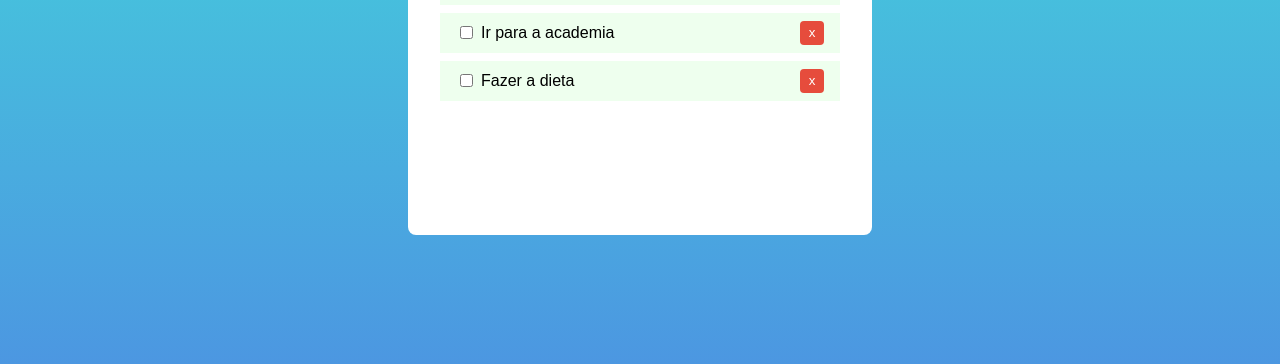
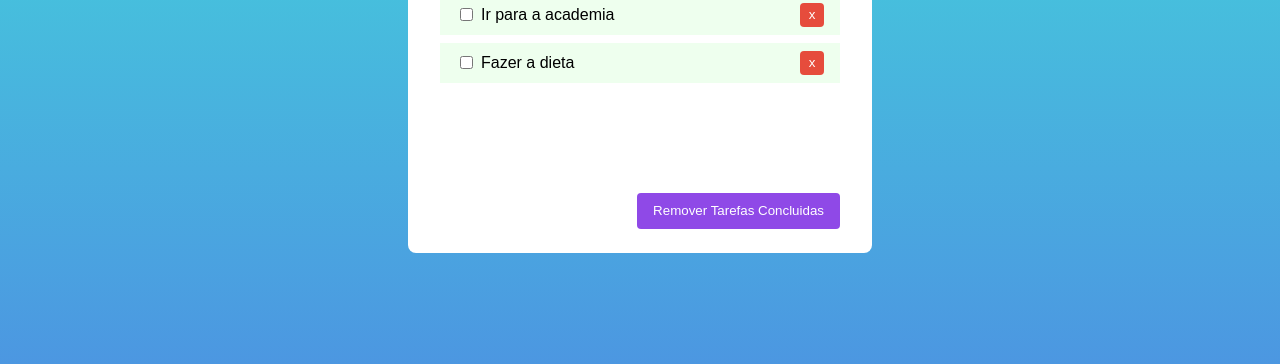
Before and after one commit to pedooor013/to-do-list-DNC, a plain HTML site: page index.html in a window 1280 px wide. Shown: the part 362-726 px from the top of the page. Drawn offline with Linux system fonts and the light colour scheme.

Commit message:
Criando funçao para remover todos as tasks feitas

```diff
--- a/index.html
+++ b/index.html
@@ -27,6 +27,11 @@
             <ul id="todo-list">
             </ul>
         </section>
+        <footer>
+            <button onclick="removeDoneTasks()" class="remove-done-tasks-btn">
+                Remover Tarefas Concluidas
+            </button>
+        </footer>
     </main>
 </body>
 </html>
--- a/index.js
+++ b/index.js
@@ -4,9 +4,14 @@ let tasks = [
     {id: 3, description: "Fazer a dieta", checked: false},
 ];
 
+const removeDoneTasks = () => {
+    const tasksToRemove = tasks
+    .filter(({checked}) => checked)
+    console.log(tasksToRemove);
+}
+
 const removeTask = (taskId) =>{
     tasks = tasks.filter(({id}) => parseInt(id) !== parseInt(taskId));
-
     document
         .getElementById("todo-list")
         .removeChild(document.getElementById(taskId));
@@ -27,6 +32,10 @@ const createTaskListItem = (task, checkbox) => {
     list.appendChild(toDo);
 
     return toDo;
+}
+
+const onCheckBoxClick = (event) => {
+    c
 }
 
 const getCheckboxInput = ({id, description, checked}) =>{
--- a/style.css
+++ b/style.css
@@ -118,3 +118,25 @@ main{
         opacity: .8;
     }
 }
+.remove-done-tasks-btn{
+    box-sizing: border-box;
+    height: 3.6rem;
+    color: #fff;
+    background-color: #8f49e7;
+    border: none;
+    border-radius: .4rem;
+    cursor: pointer;
+    padding: 0 1.6rem;
+
+    &:hover{
+        transition: .5s;
+        opacity: .8;
+    }
+}
+
+footer{
+    width: 100%;
+    display: flex;
+    flex-direction: row;
+    justify-content: end;
+}
```
